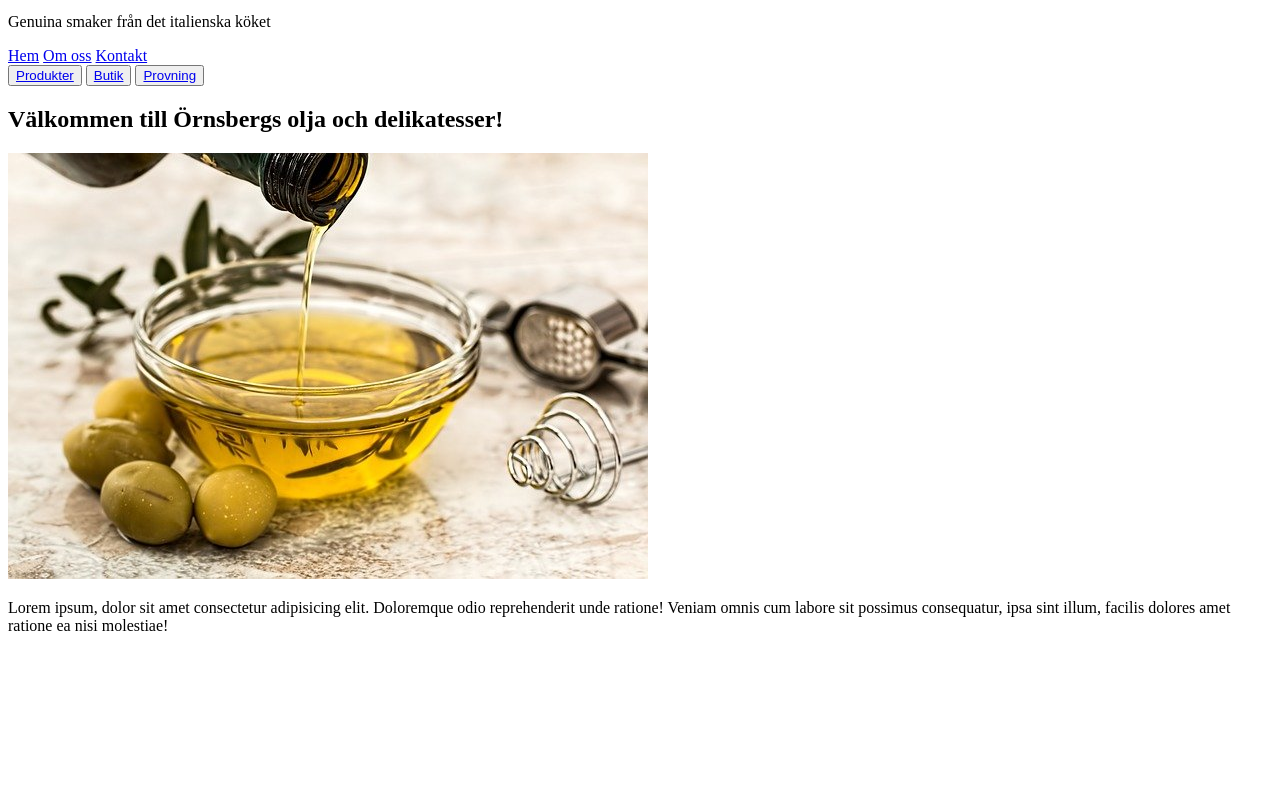
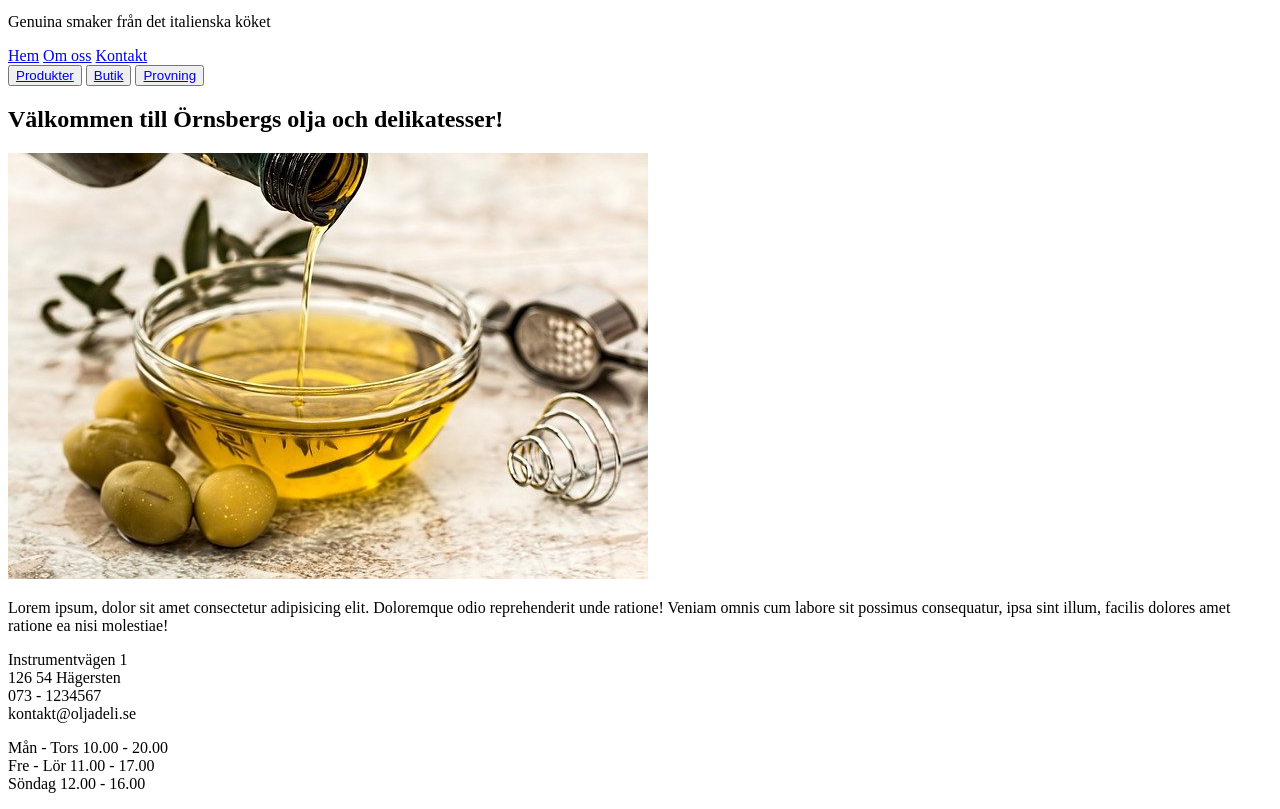
Before and after one commit to agadman/Projekt, a plain HTML site: page index.html in a window 1280 px wide. Shown: the part 101-910 px from the top of the page. Before the commit the page ends 800 px from the top, so only its background shows below. Drawn offline with Linux system fonts and the light colour scheme.

Commit message:
added footer

```diff
--- a/index.html
+++ b/index.html
@@ -32,6 +32,21 @@
         </article>
     </main>
 
+    <footer>
+        <div>
+            <p> Instrumentvägen 1<br>
+                126 54 Hägersten <br>
+                073 - 1234567<br>
+                kontakt@oljadeli.se
+                </p>
+        </div>
+        <div>
+            <p> Mån - Tors 10.00 - 20.00<br>
+                Fre - Lör 11.00 - 17.00  <br>
+                Söndag 12.00 - 16.00<br>
+            </p>
+        </div>
+    </footer>
 
 </body>
 </html>
```
